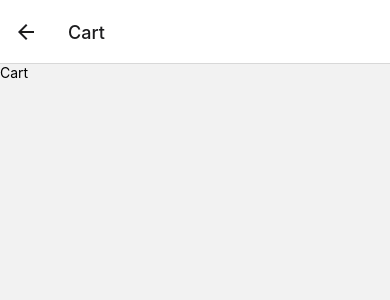
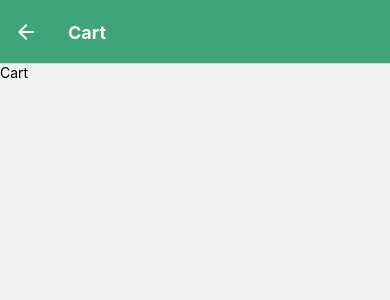
Before and after one commit to JustGJ/E-Commerce-React-Native, a React Native app: screen /Cart in a window 390 px wide. Shown: the top 300 px of the page. Built offline with nearby package versions, Linux system fonts and the light colour scheme.

Commit message:
title header

```diff
--- a/routes/CoursesStackNav.js
+++ b/routes/CoursesStackNav.js
@@ -3,6 +3,7 @@ import { createNativeStackNavigator } from '@react-navigation/native-stack';
 import Landing from '../screens/Landing';
 import CourseInfos from '../screens/CourseInfos';
 import Cart from '../screens/Cart';
+import globalStyles from '../styles/globalStyles';
 
 // createNativeStackNavigator() : Fournit à l'application un moyen de passer d'un écran à l'autre, chaque nouvel écran étant placé au-dessus d'une pile
 const CoursesStackNavigator = createNativeStackNavigator();
@@ -10,9 +11,21 @@ const CoursesStackNavigator = createNativeStackNavigator();
 export const CoursesNavigator = () => {
     return (
         // Le Navigator doit contenir des Screen éléments comme enfants pour définir la configuration des itinéraires.
-        <CoursesStackNavigator.Navigator>
+        <CoursesStackNavigator.Navigator
+            // Tout les header auront les mêmes styles
+            screenOptions={{
+                headerStyle: { backgroundColor: globalStyles.green },
+                headerTitleStyle: { fontWeight: 'bold' },
+                headerTintColor: globalStyles.white,
+            }}>
             <CoursesStackNavigator.Screen name="Landing" component={Landing} />
-            <CoursesStackNavigator.Screen name="Details" component={CourseInfos} />
+            <CoursesStackNavigator.Screen
+                name="Details"
+                component={CourseInfos}
+                options={({ route }) => ({
+                    title: route.params.title,
+                })}
+            />
             <CoursesStackNavigator.Screen name="Cart" component={Cart} />
         </CoursesStackNavigator.Navigator>
     );
--- a/screens/CourseInfos.js
+++ b/screens/CourseInfos.js
@@ -1,9 +1,21 @@
+import React, { useEffect } from 'react';
+import { useSelector } from 'react-redux';
 import { StyleSheet, Text, View } from 'react-native';
-import React from 'react';
 
-const CourseInfos = ({ route }) => {
-    const id = route.params.courseId;
-    console.log(id);
+// Details
+const CourseInfos = ({ navigation, route }) => {
+    // const courseId = route.params.courseId; // id du cours passé en param via FlatList
+
+    // On return le cours dont l'id transmit est égal à celui qui est parcouru dans notre store
+    // const selectedCourse = useSelector((state) =>
+    //     state.courses.existingCourses.find((course) => course.id === courseId)
+    // );
+
+    // Header title prend le nom du cours
+    // useEffect(() => {
+    //     navigation.setOptions({ title: selectedCourse.title });
+    // }, []);
+
     return (
         <View>
             <Text>CoursInfos</Text>
--- a/screens/Landing.js
+++ b/screens/Landing.js
@@ -22,7 +22,9 @@ const Landing = ({ navigation }) => {
                         image={item.image}
                         title={item.title}
                         price={item.price}
-                        viewDetails={() => navigation.navigate('Details', { courseId: item.id })}
+                        viewDetails={() =>
+                            navigation.navigate('Details', { courseId: item.id, title: item.title })
+                        }
                         onAddToCart={() => navigation.navigate('Cart')}
                     />
                 )}
```
Also changed, not shown: package.json (+8 -1 lines), 1 other file (tests, documents, lock files or other folders).
